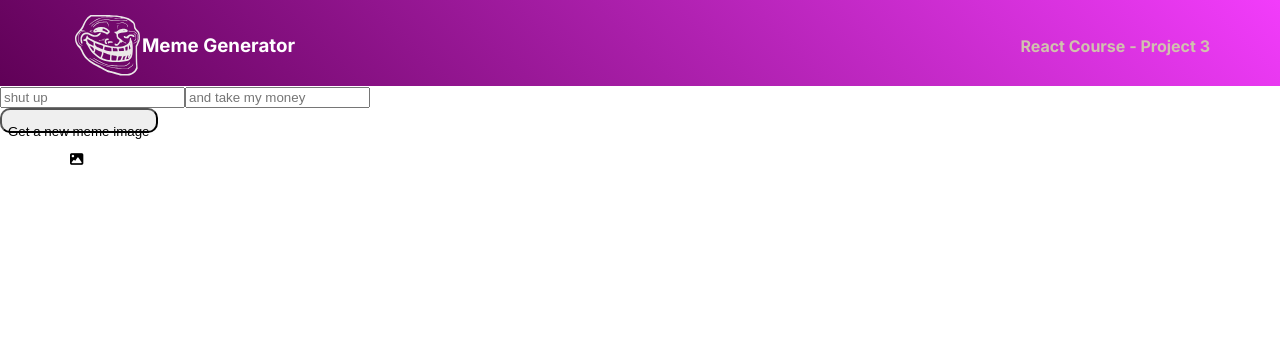
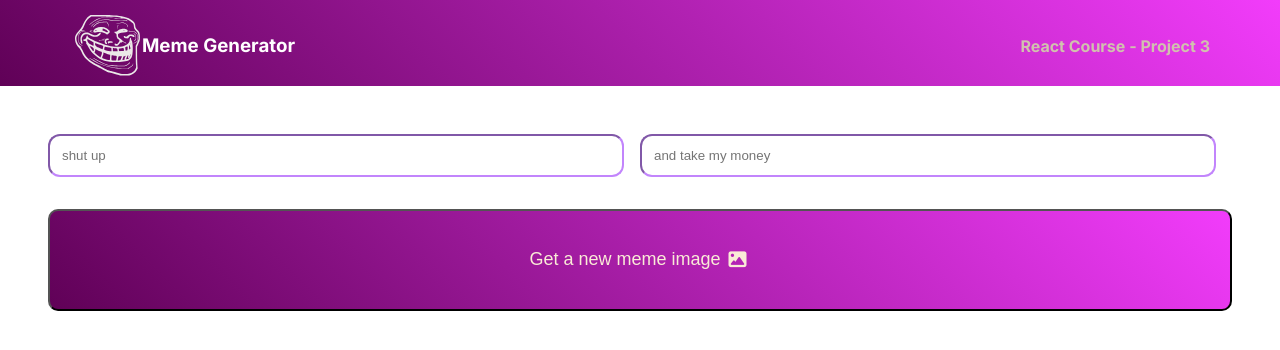
Before and after one commit to brandonfelty/react_tutorial, a React (Create React App) app: page /meme_gen in a window 1280 px wide. Shown: the top 350 px of the page. Built offline with nearby package versions, Linux system fonts and the light colour scheme.

Commit message:
styles inputs and button

```diff
--- /dev/null
+++ b/src/components/Meme.css
@@ -0,0 +1,45 @@
+.meme {
+  display: flex;
+  justify-content: center;
+  padding: 3rem;
+}
+
+.meme-inputs {
+  display: flex;
+  margin-bottom: 2rem;
+  width: 100%;
+  justify-content: center;
+}
+
+input {
+  margin-right: 1rem;
+  width: 100%;
+  padding: 0.75rem;
+  border-radius: 0.75rem;
+  border-color: rgb(194, 133, 252);
+}
+
+button {
+  width: 100%;
+  height: 100%;
+  display: flex;
+  align-items: center;
+  justify-content: center;
+  cursor: pointer;
+  background: linear-gradient( 45deg, rgb(96, 1, 87), rgb(242, 60, 251));
+  color: antiquewhite;
+  font-size: large;
+}
+
+button:hover {
+  background-color: rgb(192, 191, 191);
+}
+
+form {
+  width: 100%;
+}
+
+p {
+  margin: 0;
+  padding-right: 0.5rem;
+}
--- a/src/components/Meme.jsx
+++ b/src/components/Meme.jsx
@@ -1,4 +1,5 @@
-import React from 'react'
+import React from 'react';
+import './Meme.css';
 
 const Meme = () => {
   return (
@@ -8,7 +9,7 @@ const Meme = () => {
           <input placeholder='shut up'></input>
           <input placeholder='and take my money'></input>
         </div>
-        <button type='button'>
+        <button type='submit'>
           <p>Get a new meme image</p>
           <i className="fa-solid fa-image"></i>
         </button>
```
